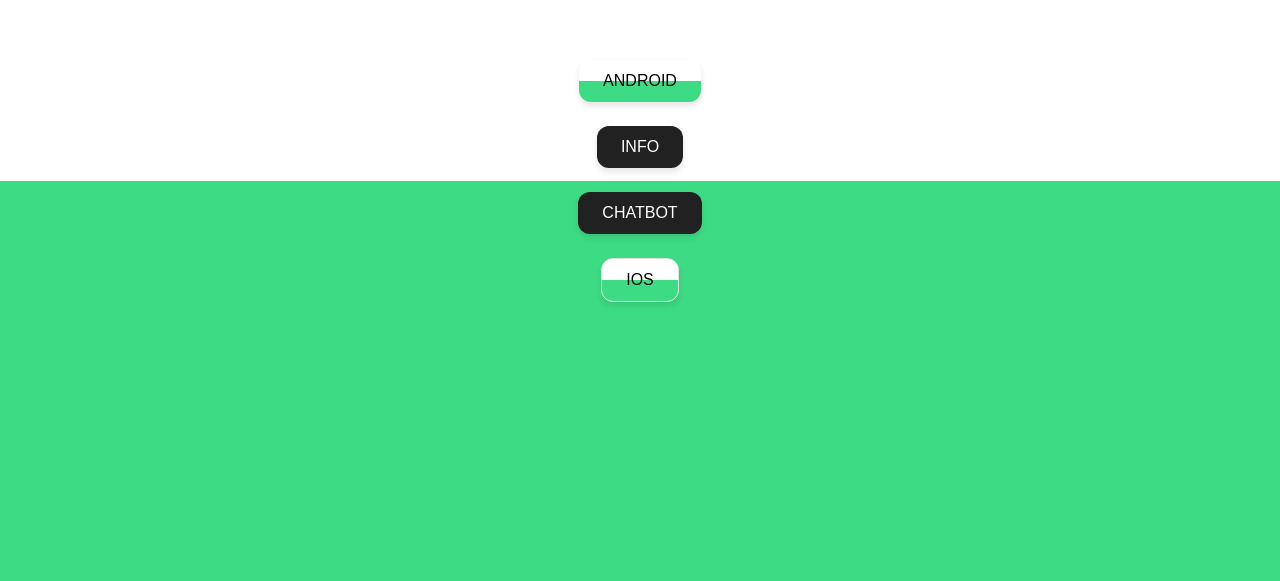
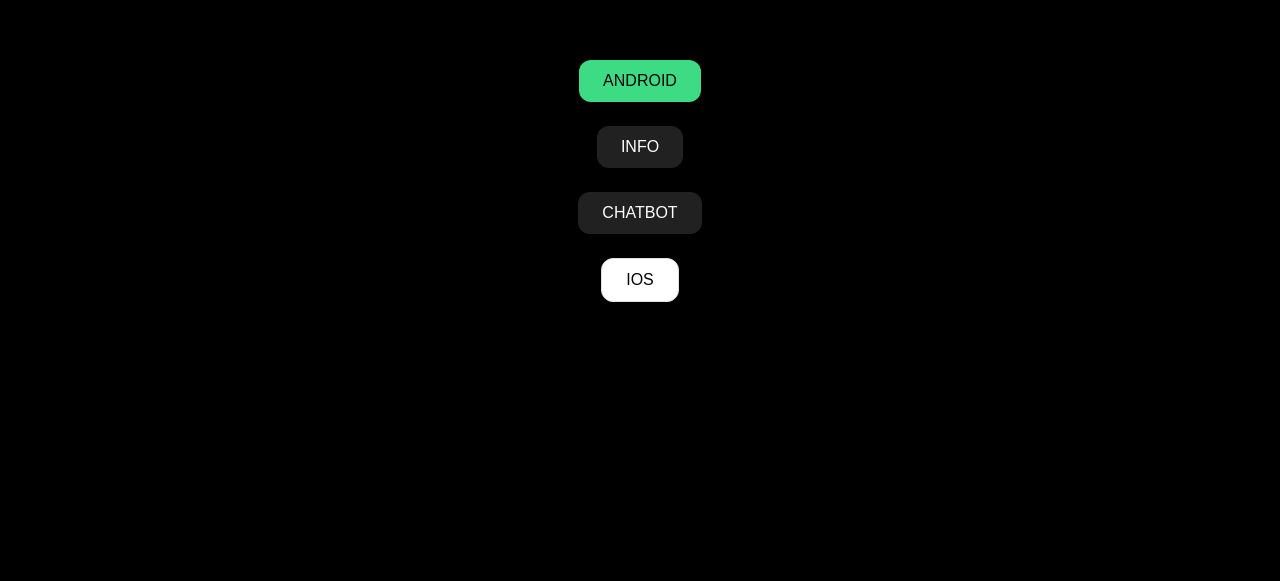
Before and after one commit to Tyronee21/TranscriBING, a plain HTML site: page index.html in a window 1280 px wide. Shown: the part 219-800 px from the top of the page. Drawn offline with Linux system fonts and the light colour scheme.

Commit message:
Update styles.css

```diff
--- a/styles.css
+++ b/styles.css
@@ -2,7 +2,7 @@
   margin: 0;
   padding: 0;
   box-sizing: border-box;
- background: linear-gradient(to bottom, #ffffff 50%, #3ddc84 50%);
+ background: black;
 }
 
 body, html {
```
